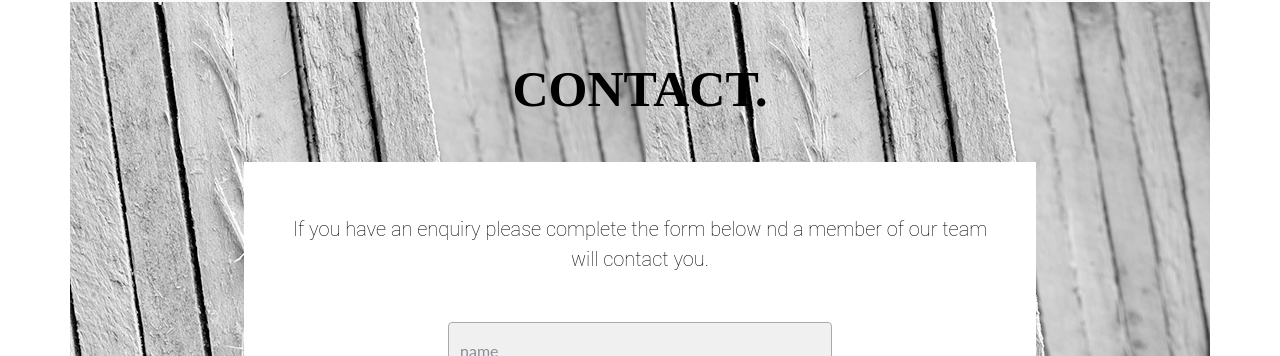
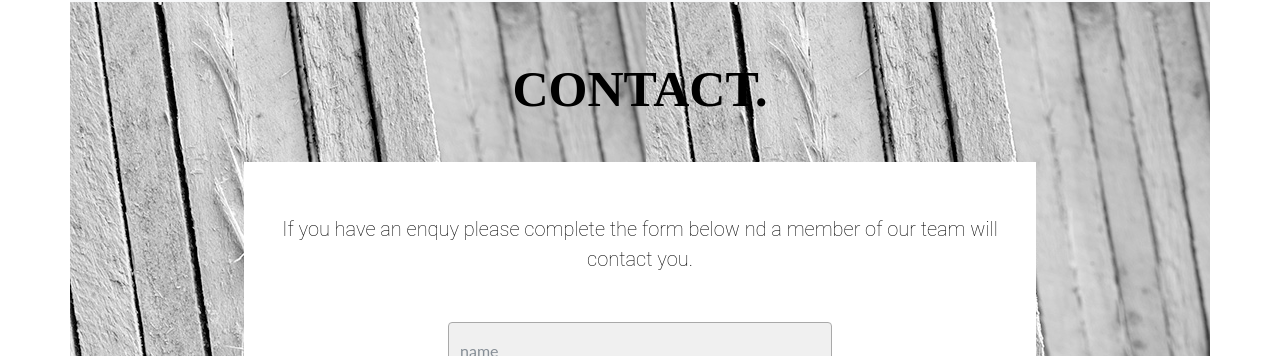
Before and after one commit to Danielmarkswinkles/new-nama, a plain HTML site: page index.html in a window 1280 px wide. Shown: the part 3043-3399 px from the top of the page. Drawn offline with Linux system fonts and the light colour scheme; a web font is replaced by a local one.

Commit message:
commit051117v2

```diff
--- a/index.html
+++ b/index.html
@@ -220,7 +220,7 @@
               <input type="text" name="_gotcha" style="display:none" />
               <div class="row">
               <div class="form-group">
-                <p class="contactpara"> If you have an enquiry please complete the form below nd a member of our team will contact you.
+                <p class="contactpara"> If you have an enquy please complete the form below nd a member of our team will contact you.
                 </p>
                 <input type="text" class="cell  center_divname form-control" name="name" id="InputName" placeholder="name" required>
               </div>
```
